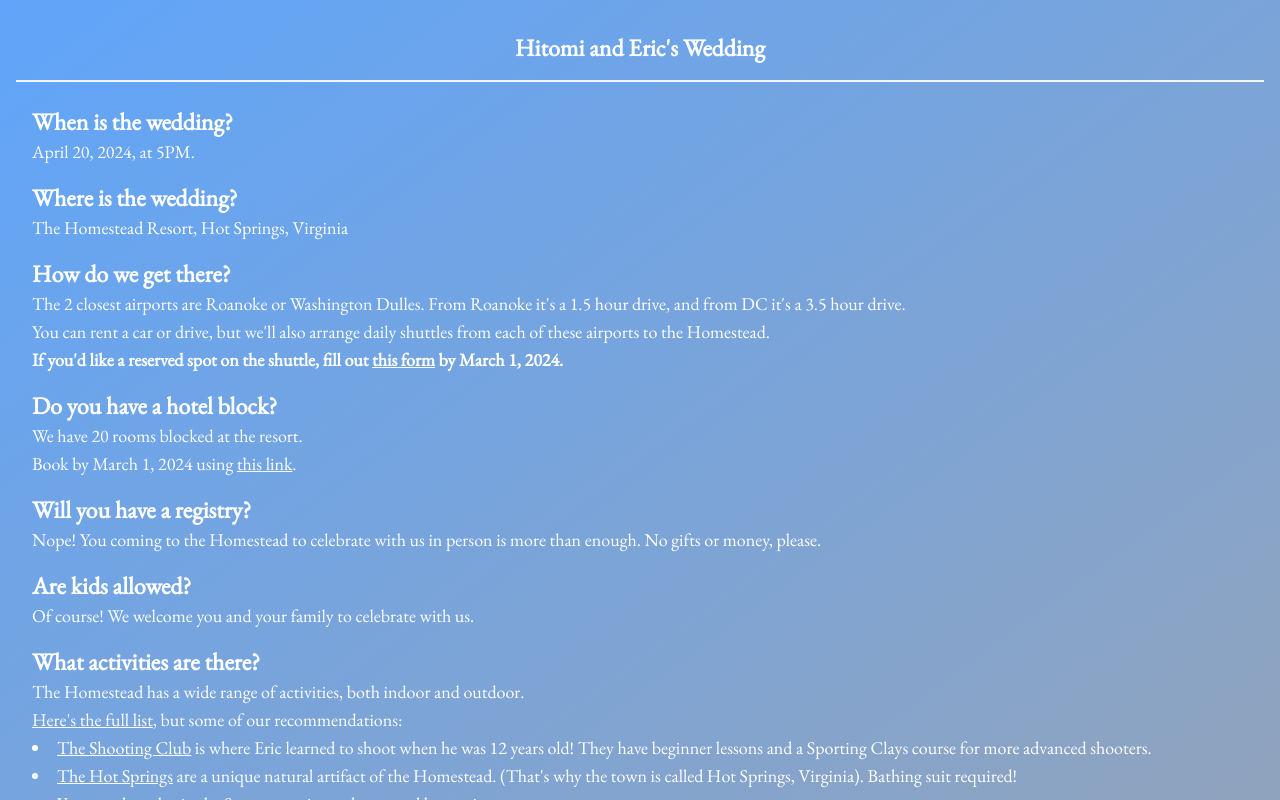
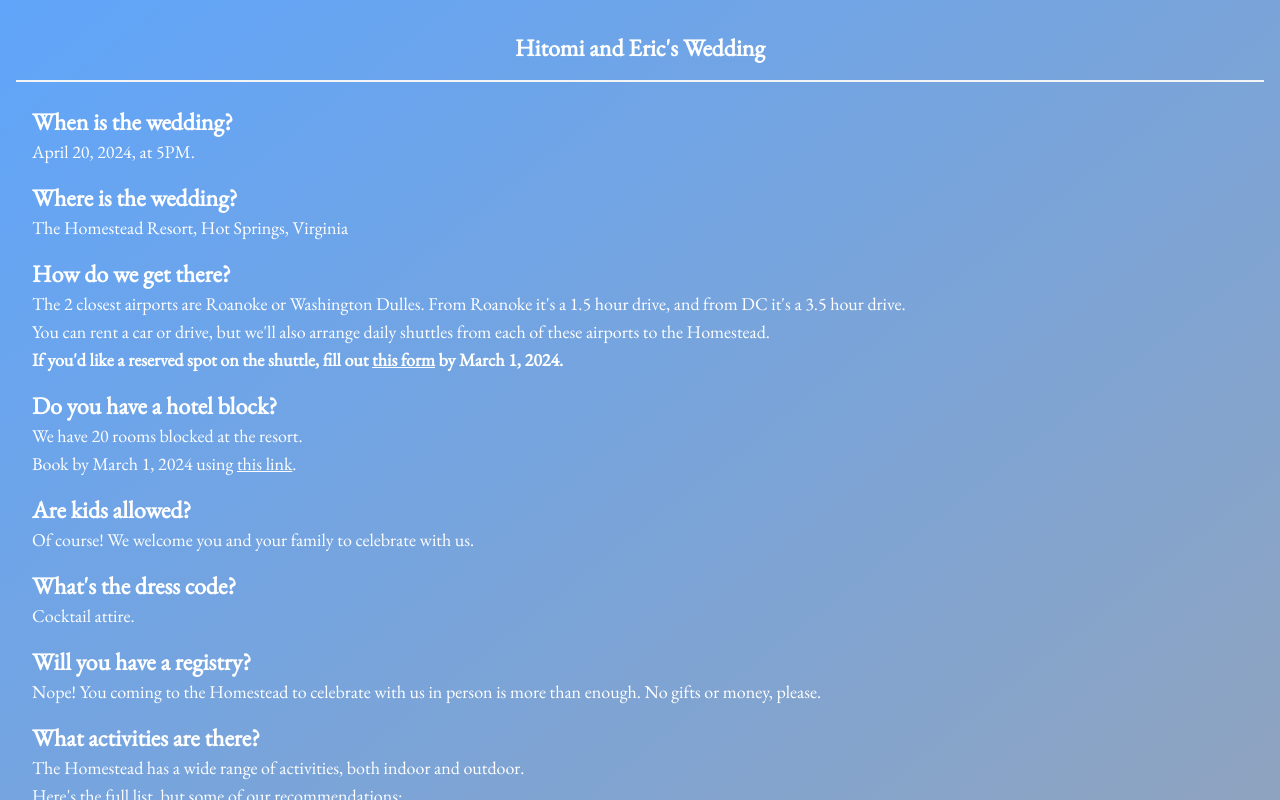
Before and after one commit to popcorncolonel/hitomi-eric-wedding, a Next.js app: page /faq in a window 1280 px wide. Shown: the top 800 px of the page. Built offline with nearby package versions, Linux system fonts and the light colour scheme; a web font is replaced by a local one.

Commit message:
Update faq.tsx

```diff
--- a/src/pages/faq.tsx
+++ b/src/pages/faq.tsx
@@ -54,14 +54,20 @@ export default function FAQ() {
           </p>
         </div>
         <div className="w-full">
-          <h3 className="text-2xl font-bold">Will you have a registry?</h3>
-          <p>Nope! You coming to the Homestead to celebrate with us in person is more than enough. No gifts or money, please.</p>
-        </div>
-        <div className="w-full">
           <h3 className="text-2xl font-bold">Are kids allowed?</h3>
           <p>
             Of course! We welcome you and your family to celebrate with us.
           </p>
+        </div>
+        <div className="w-full">
+          <h3 className="text-2xl font-bold">What's the dress code?</h3>
+          <p>
+            Cocktail attire.
+          </p>
+        </div>
+        <div className="w-full">
+          <h3 className="text-2xl font-bold">Will you have a registry?</h3>
+          <p>Nope! You coming to the Homestead to celebrate with us in person is more than enough. No gifts or money, please.</p>
         </div>
         <div className="w-full">
           <h3 className="text-2xl font-bold">What activities are there?</h3>
```
